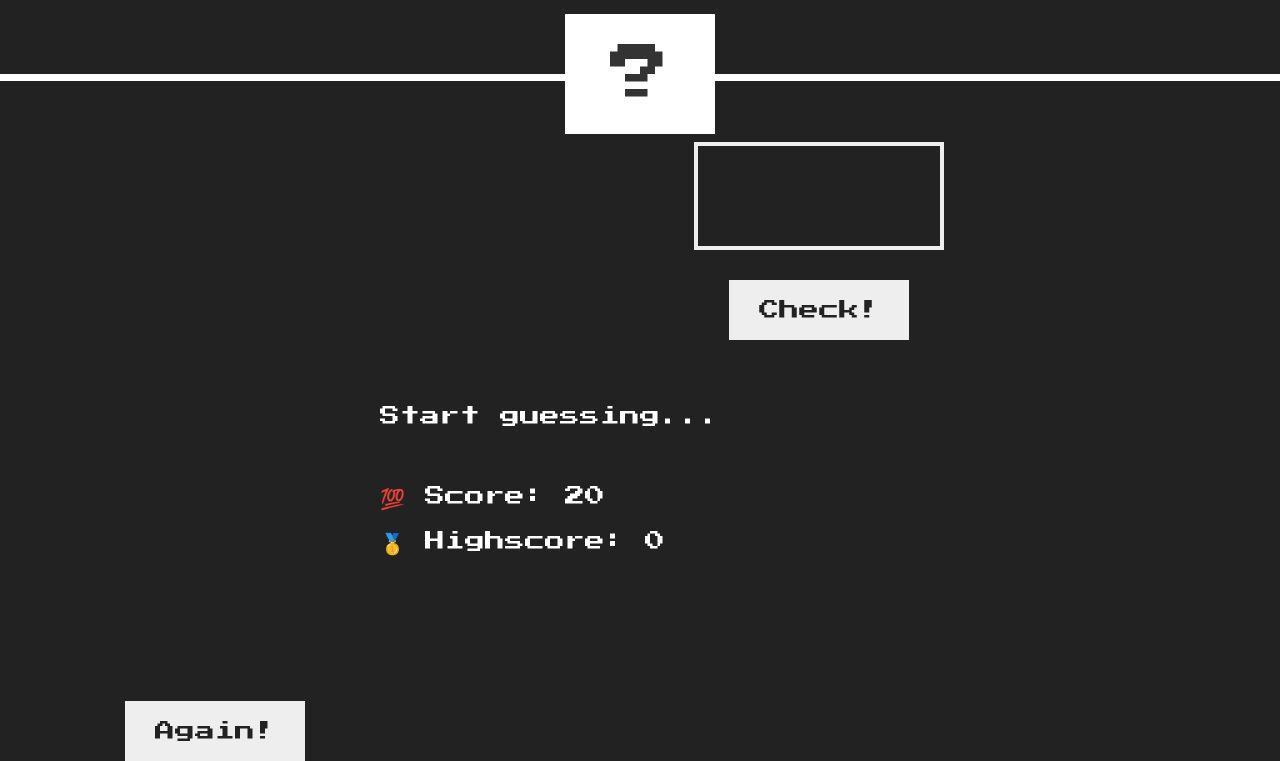
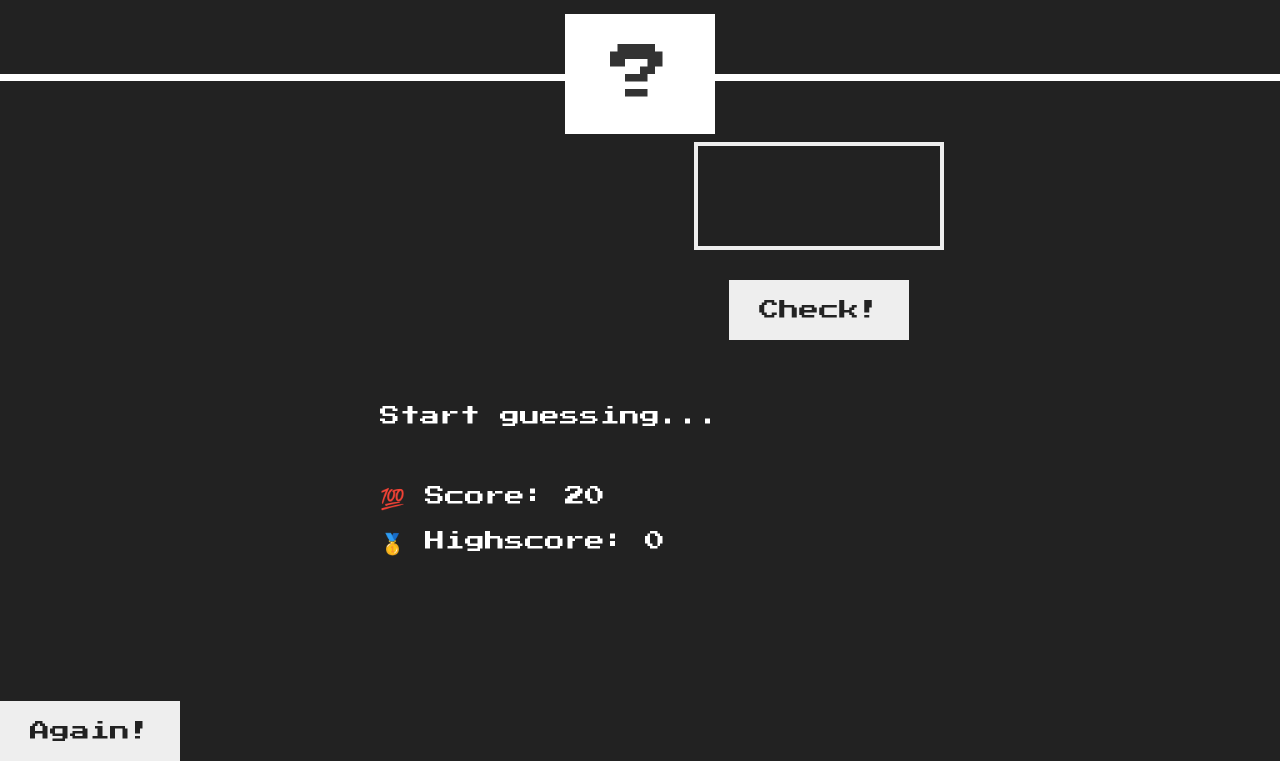
Before and after one commit to Cabraa11/BasiCgame, a plain HTML site: page index.html in a window 1280 px wide. Shown: the part 159-920 px from the top of the page. Drawn offline with Linux system fonts and the light colour scheme.

Commit message:
Update style.css

```diff
--- a/style.css
+++ b/style.css
@@ -86,7 +86,6 @@ h1 {
   align-items: center;
   position: relative;
   top: 86rem;
-  left: 125px;
 }
 
 .guess {
```
